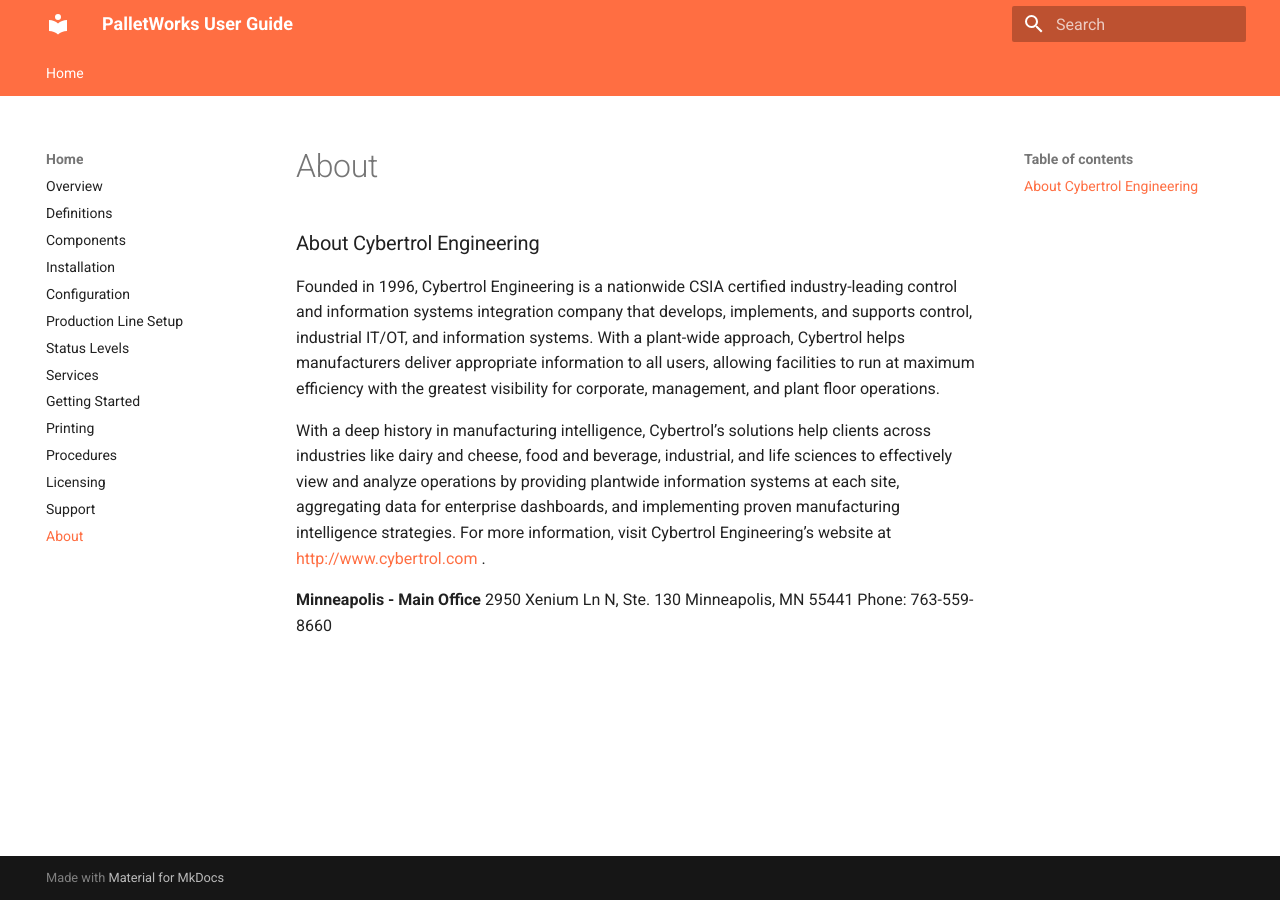
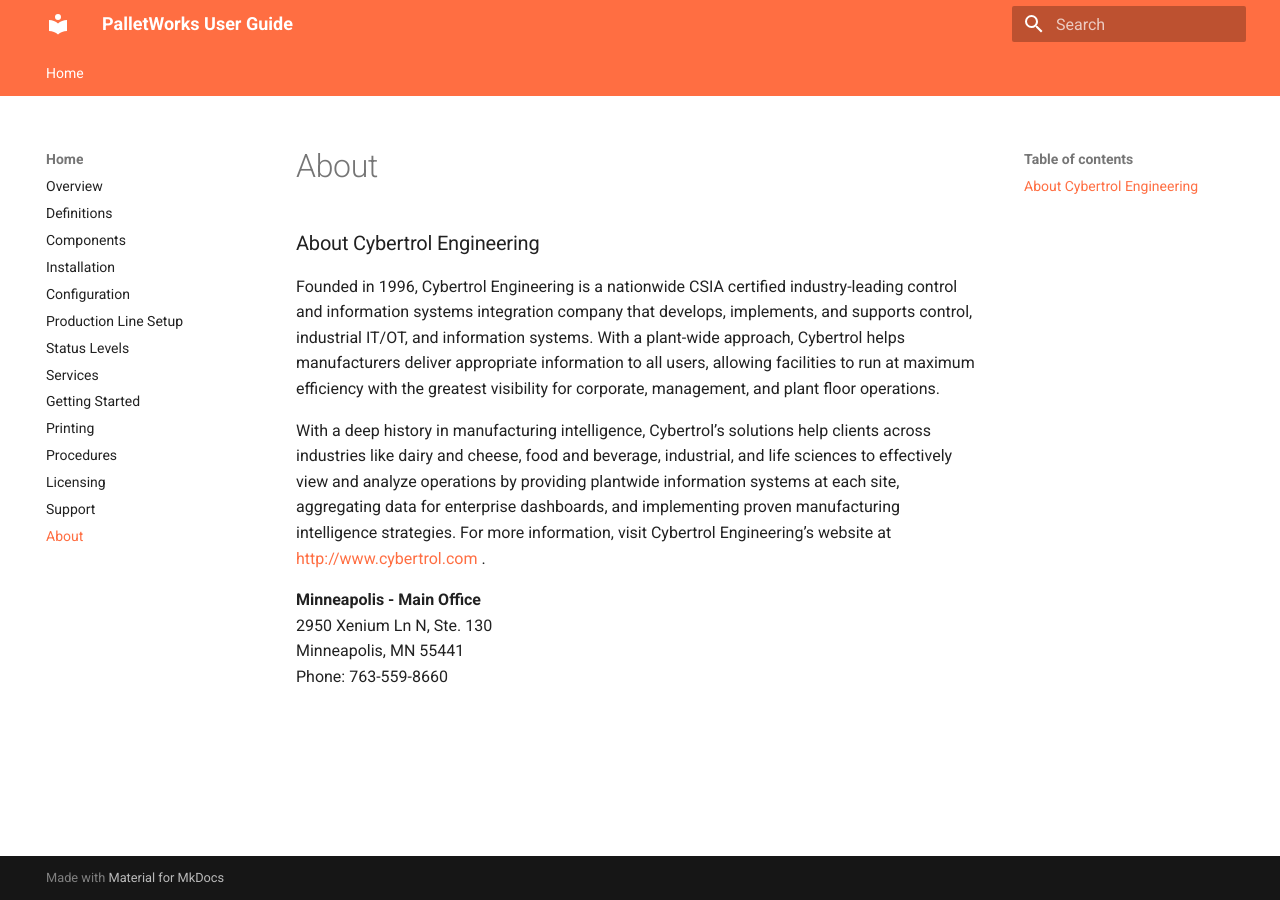
Before and after one commit to cybertrol-engineering/CE.PalletWorks.Documentation, an MkDocs documentation site: the page built from docs/about.md, in a window 1280 px wide. Built offline with MkDocs 1.6.1 and Material for MkDocs 9.7.7, drawn with Linux system fonts in a browser that asks for light colours.

Commit message:
Added carraige returns

```diff
--- a/docs/about.md
+++ b/docs/about.md
@@ -4,7 +4,7 @@
 
 With a deep history in manufacturing intelligence, Cybertrol’s solutions help clients across industries like dairy and cheese, food and beverage, industrial, and life sciences to effectively view and analyze operations by providing plantwide information systems at each site, aggregating data for enterprise dashboards, and implementing proven manufacturing intelligence strategies.  For more information, visit Cybertrol Engineering’s website at [http://www.cybertrol.com](http://www.cybertrol.com) .
 
-<b>Minneapolis - Main Office</b>
-2950 Xenium Ln N, Ste. 130
-Minneapolis, MN 55441
-Phone: 763-559-8660
+<b>Minneapolis - Main Office</b><br>
+2950 Xenium Ln N, Ste. 130<br>
+Minneapolis, MN 55441<br>
+Phone: 763-559-8660<br>
```
